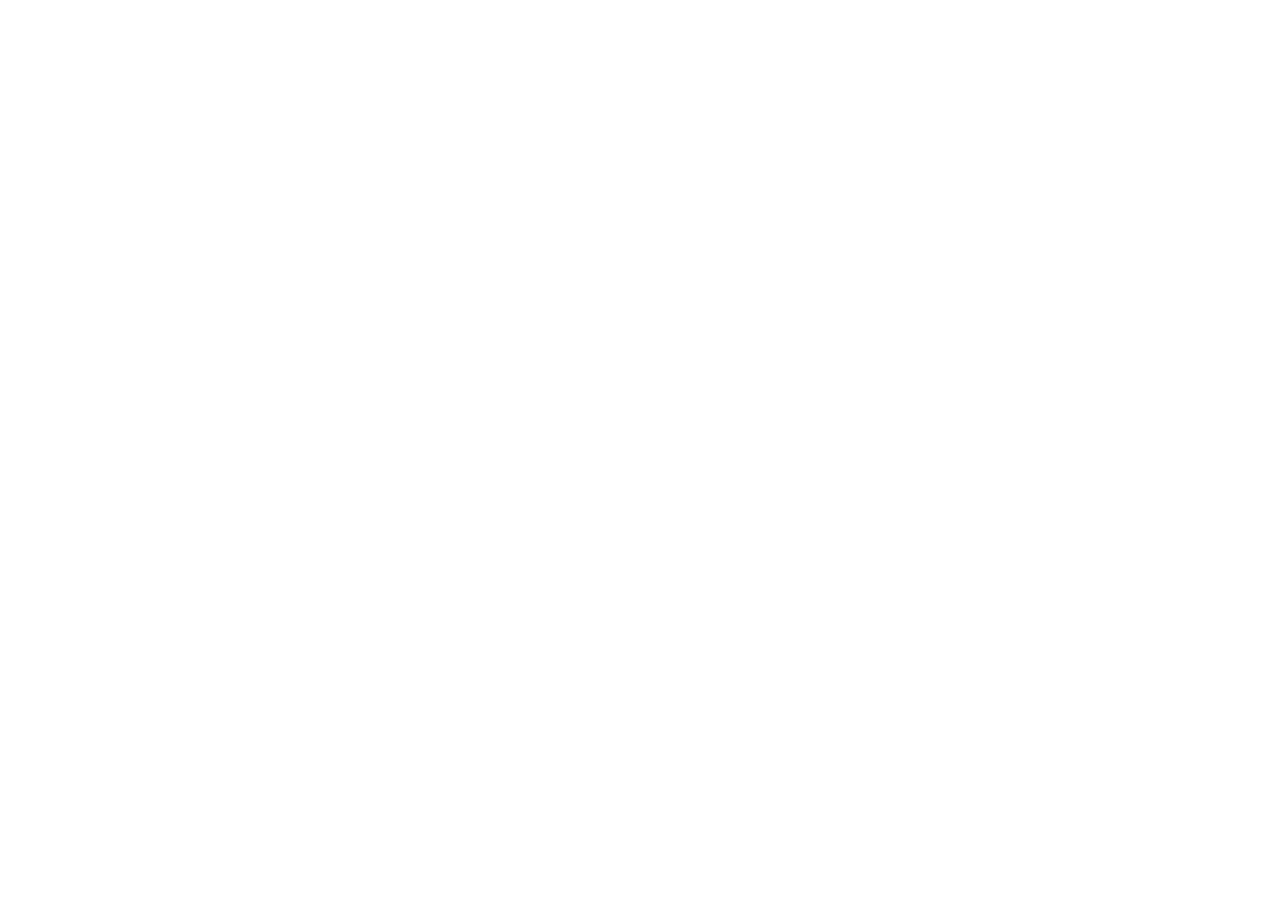
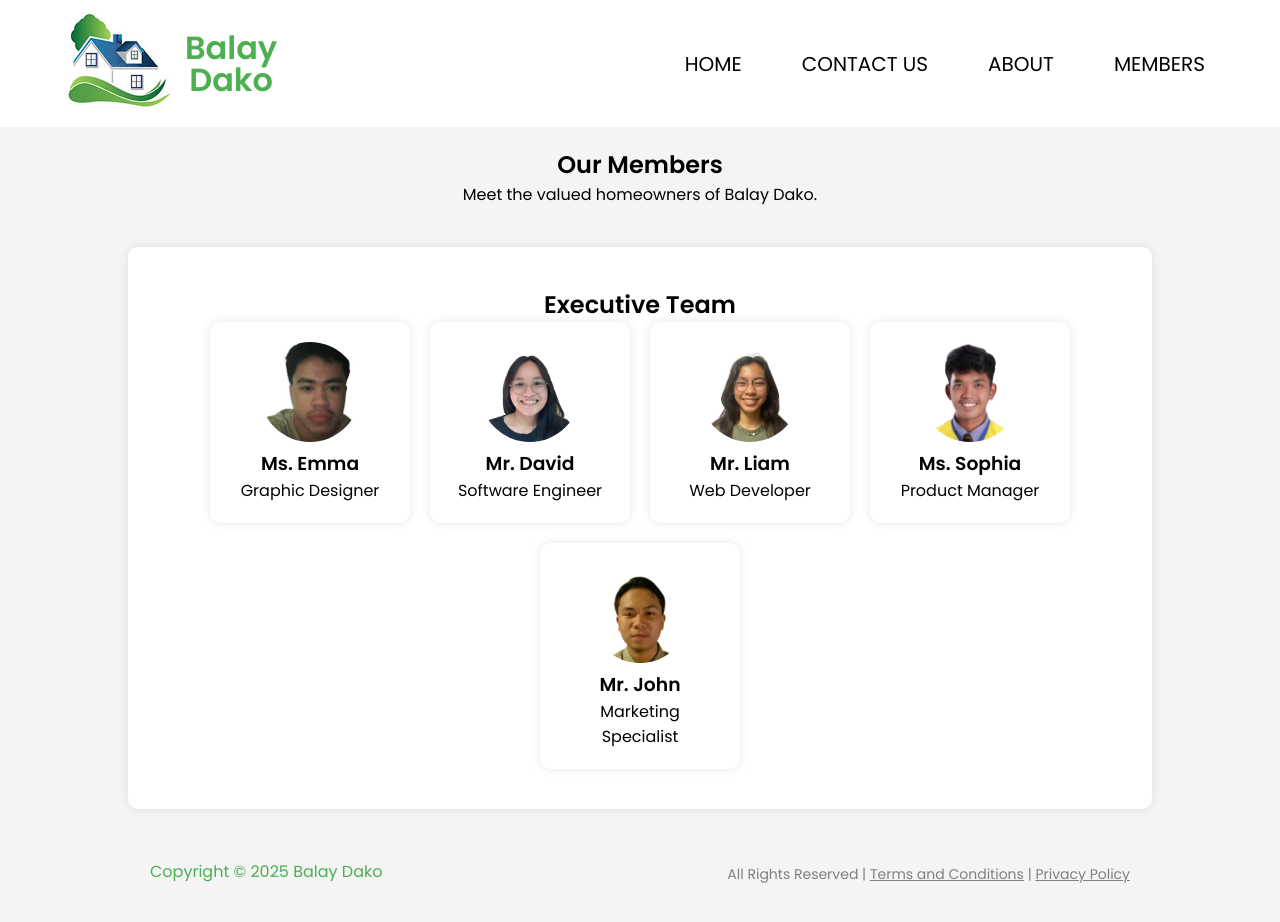
Before and after one commit to mikyllatherese/sysarch-balaydako, a plain HTML site: page members.html in a window 1280 px wide. Before the commit the page ends 800 px from the top, so only its background shows below. Drawn offline with Linux system fonts and the light colour scheme.

Commit message:
updated as of 3:18pm 2/17

```diff
--- a/members.html
+++ b/members.html
@@ -0,0 +1,128 @@
+<!DOCTYPE html>
+<html lang="en">
+  <head>
+    <meta charset="UTF-8" />
+    <meta name="viewport" content="width=device-width, initial-scale=1.0" />
+    <title>Balay Dako - Members</title>
+    <link rel="stylesheet" href="styles.css" />
+    <style>
+      body {
+        font-family: Arial, sans-serif;
+        margin: 0;
+        padding: 0;
+        background-color: #f4f4f4;
+        text-align: center;
+      }
+
+      .members-header {
+        padding: 20px;
+      }
+      .team-section {
+        background: white;
+        padding: 40px;
+        border-radius: 10px;
+        margin: 20px auto;
+        width: 80%;
+        box-shadow: 0px 0px 10px rgba(0, 0, 0, 0.1);
+      }
+      .team-container {
+        display: flex;
+        justify-content: center;
+        flex-wrap: wrap;
+        gap: 20px;
+      }
+      .team-member {
+        background: #fff;
+        padding: 20px;
+        border-radius: 10px;
+        text-align: center;
+        box-shadow: 0px 0px 10px rgba(0, 0, 0, 0.1);
+        width: 200px;
+      }
+      .team-member img {
+        width: 100px;
+        height: 100px;
+        border-radius: 50%;
+        object-fit: cover;
+      }
+
+      .btn {
+        display: inline-block;
+        padding: 10px 20px;
+        background: white;
+        color: #2c7;
+        text-decoration: none;
+        border-radius: 5px;
+        font-weight: bold;
+        margin-top: 20px;
+      }
+    </style>
+  </head>
+  <body>
+    <div class="header-container">
+      <div class="header-logo">
+        <img src="/images/logo.png" />
+        <h1 class="logo">Balay<br />Dako</h1>
+      </div>
+      <div class="nav-bar">
+        <nav>
+          <ul>
+            <li><a href="index.html" class="active">HOME</a></li>
+            <li><a href="#">CONTACT US</a></li>
+            <li><a href="#">ABOUT</a></li>
+            <li><a href="/members.html">MEMBERS</a></li>
+          </ul>
+        </nav>
+      </div>
+    </div>
+
+    <section class="members">
+      <div class="members-header">
+        <h1>Our Members</h1>
+        <p>Meet the valued homeowners of Balay Dako.</p>
+      </div>
+      <div class="team-section">
+        <h2>Executive Team</h2>
+        <div class="team-container">
+          <div class="team-member">
+            <img src="/images/cagara.jpg" alt="Ms. Emma" />
+            <h3>Ms. Emma</h3>
+            <p>Graphic Designer</p>
+          </div>
+          <div class="team-member">
+            <img src="images/dinauanao.jpg" alt="Mr. David" />
+            <h3>Mr. David</h3>
+            <p>Software Engineer</p>
+          </div>
+          <div class="team-member">
+            <img src="images/salar.png" alt="Mr. Liam" />
+            <h3>Mr. Liam</h3>
+            <p>Web Developer</p>
+          </div>
+          <div class="team-member">
+            <img src="images/olarte.png" alt="Ms. Sophia" />
+            <h3>Ms. Sophia</h3>
+            <p>Product Manager</p>
+          </div>
+          <div class="team-member">
+            <img src="images/nudalo.png" alt="Mr. John" />
+            <h3>Mr. John</h3>
+            <p>Marketing Specialist</p>
+          </div>
+        </div>
+      </div>
+    </section>
+
+    <div class="footer">
+      <div class="footer-copyright">
+        <p>Copyright © 2025 Balay Dako</p>
+      </div>
+      <div class="footer-body">
+        <p>
+          All Rights Reserved | <a href="#">Terms and Conditions</a> |
+          <a href="#">Privacy Policy</a>
+        </p>
+      </div>
+    </div>
+  </body>
+</html>
--- a/styles.css
+++ b/styles.css
@@ -12,7 +12,7 @@
     display: flex;
     justify-content: space-between;
     align-items: center;
-    padding: 20px;
+    padding: 10px;
     background: white;
     color: white;
 }
```
Also changed, not shown: index.html (+1 -1 lines).
